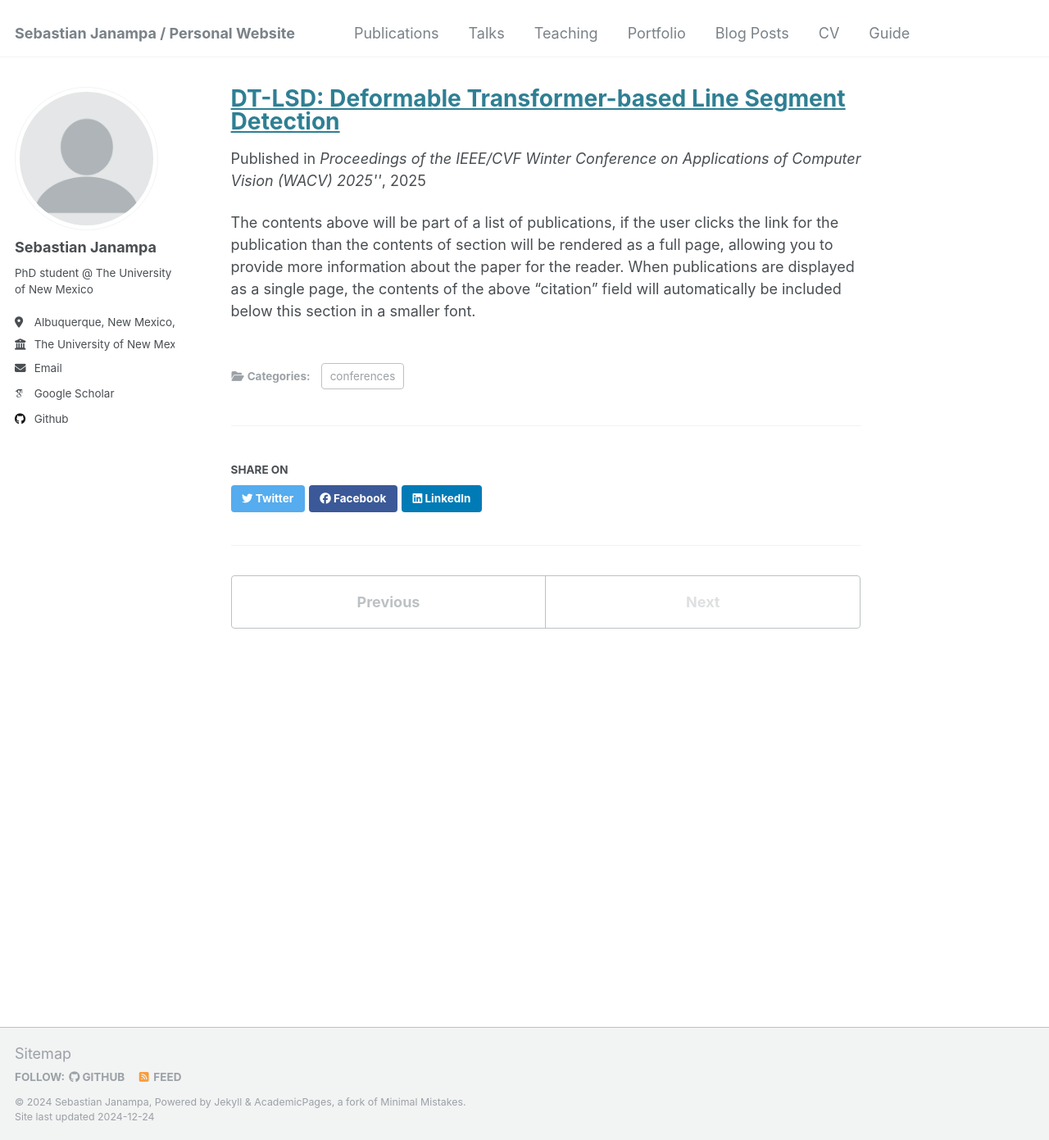
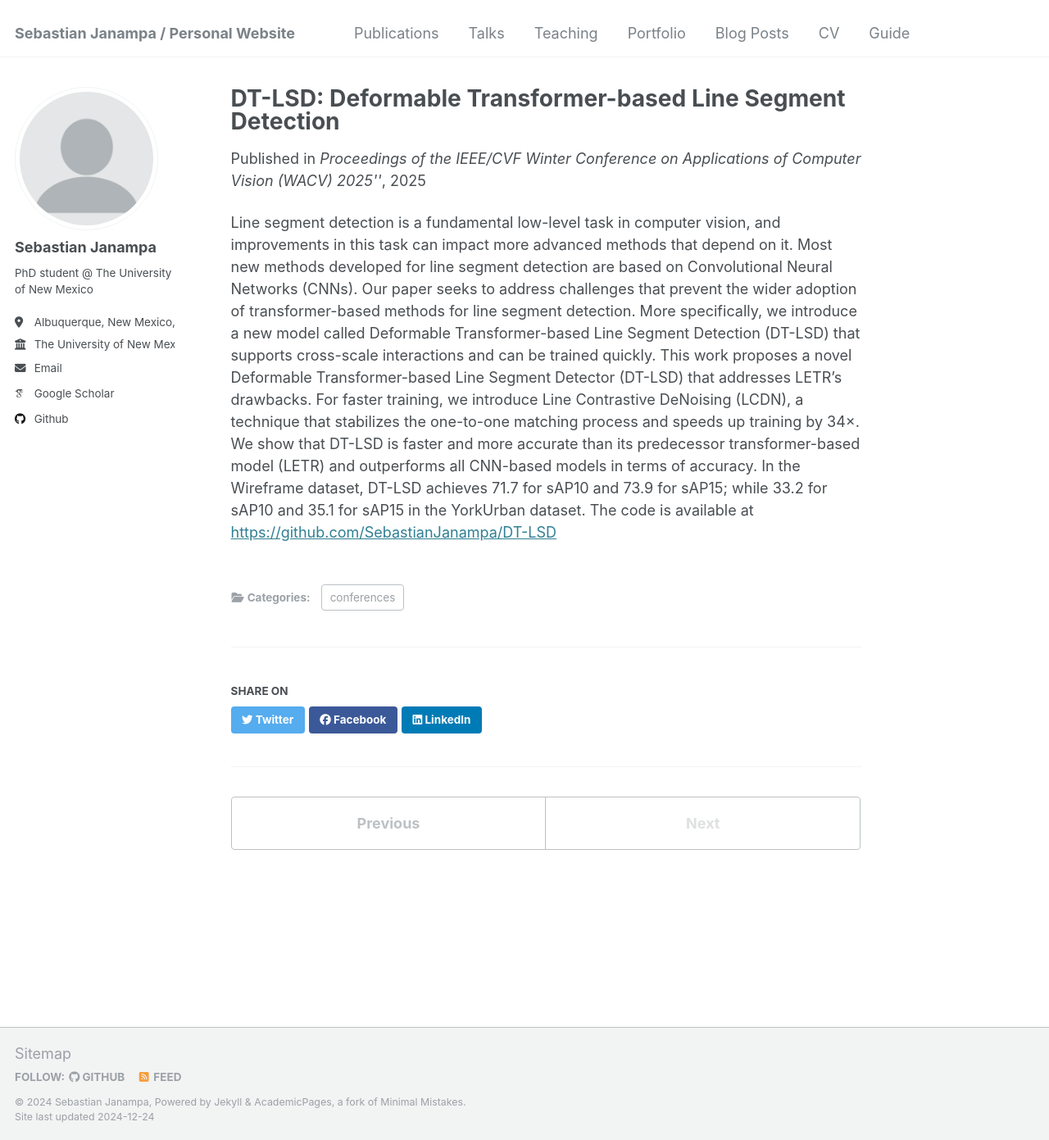
Before and after one commit to SebastianJanampa/SebastianJanampa.github.io, a Jekyll site: the page built from _publications/dtlsd.md, in a window 1280 px wide and 1391 px high. Shown: the whole window at 82% size. Built offline with Jekyll 4.4.1, drawn with Linux system fonts in a browser that asks for light colours; some web fonts are replaced.

Commit message:
Update dtlsd.md

```diff
--- a/_publications/dtlsd.md
+++ b/_publications/dtlsd.md
@@ -1,5 +1,5 @@
 ---
-title: "[DT-LSD: Deformable Transformer-based Line Segment Detection](https://github.com/SebastianJanampa/DT-LSD)"
+title: "DT-LSD: Deformable Transformer-based Line Segment Detection"
 collection: publications
 category: conferences
 permalink: /publication/dtlsd
@@ -8,4 +8,4 @@ venue: Proceedings of the IEEE/CVF Winter Conference on Applications of Computer
 paperurl: 'https://arxiv.org/abs/2411.13005'
 ---
 
-The contents above will be part of a list of publications, if the user clicks the link for the publication than the contents of section will be rendered as a full page, allowing you to provide more information about the paper for the reader. When publications are displayed as a single page, the contents of the above "citation" field will automatically be included below this section in a smaller font.
+Line segment detection is a fundamental low-level task in computer vision, and improvements in this task can impact more advanced methods that depend on it. Most new methods developed for line segment detection are based on Convolutional Neural Networks (CNNs). Our paper seeks to address challenges that prevent the wider adoption of transformer-based methods for line segment detection. More specifically, we introduce a new model called Deformable Transformer-based Line Segment Detection (DT-LSD) that supports cross-scale interactions and can be trained quickly. This work proposes a novel Deformable Transformer-based Line Segment Detector (DT-LSD) that addresses LETR's drawbacks. For faster training, we introduce Line Contrastive DeNoising (LCDN), a technique that stabilizes the one-to-one matching process and speeds up training by 34×. We show that DT-LSD is faster and more accurate than its predecessor transformer-based model (LETR) and outperforms all CNN-based models in terms of accuracy. In the Wireframe dataset, DT-LSD achieves 71.7 for sAP10 and 73.9 for sAP15; while 33.2 for sAP10 and 35.1 for sAP15 in the YorkUrban dataset. The code is available at [https://github.com/SebastianJanampa/DT-LSD](https://github.com/SebastianJanampa/DT-LSD)
```
